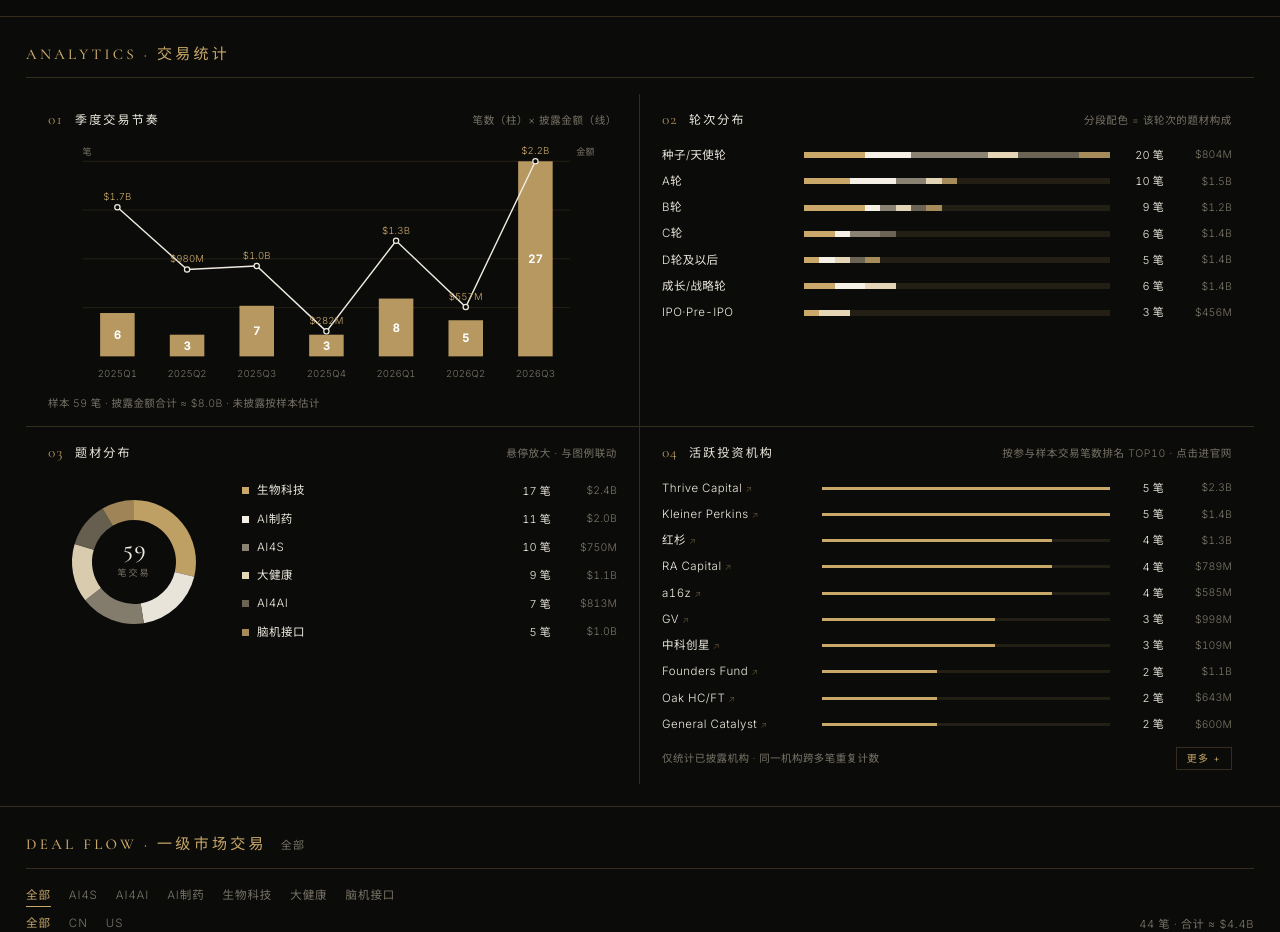
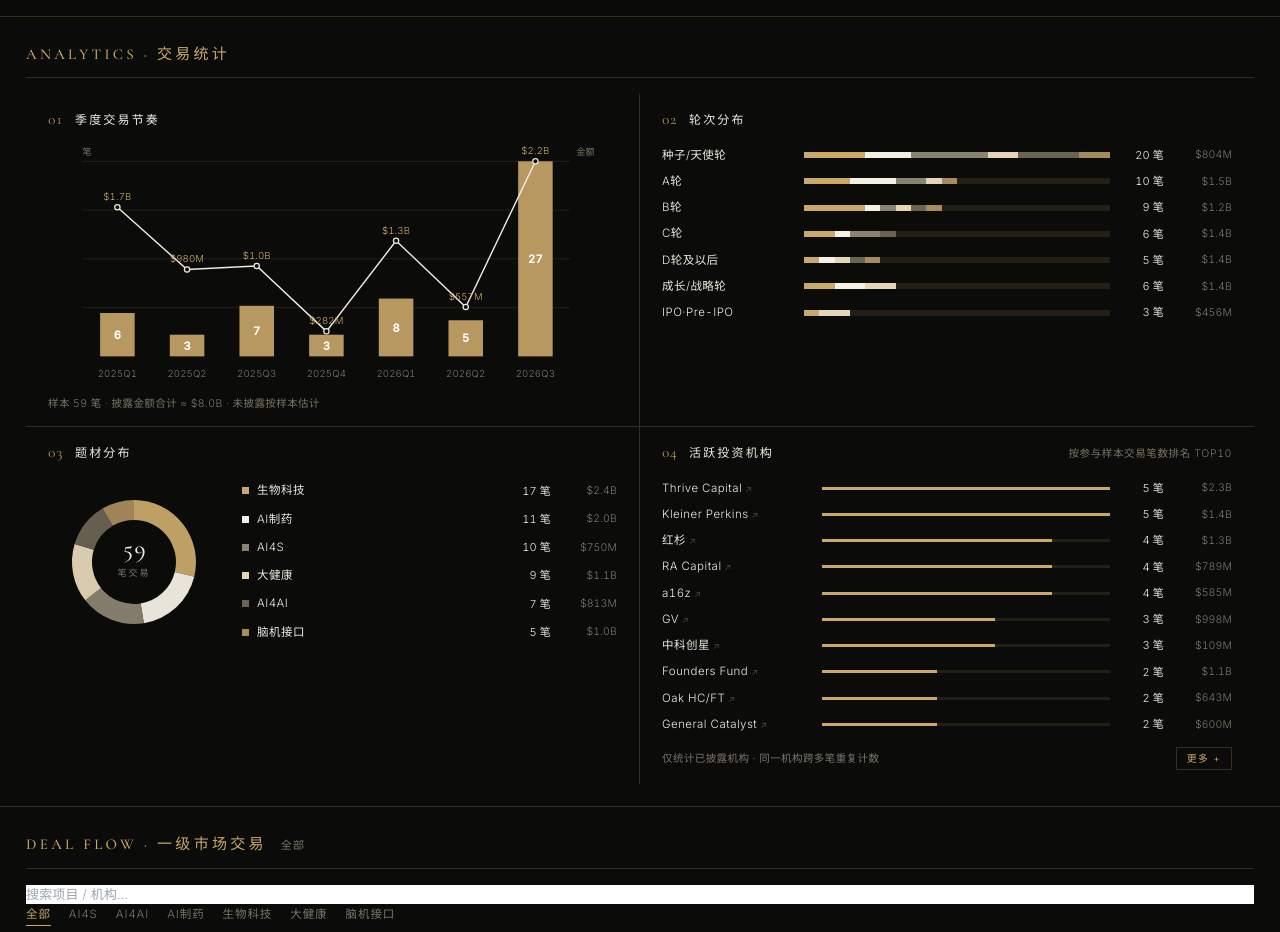
Before and after one commit to Maker0615/primary-market-billboard, a React (Vite) app: page / in a window 1280 px wide. Shown: the part 79-1011 px from the top of the page. Built offline with nearby package versions, Linux system fonts and the light colour scheme.

Commit message:
feat: search box, hist section, text trims, thin bar counts

```diff
--- a/src/components/panels.tsx
+++ b/src/components/panels.tsx
@@ -18,19 +18,19 @@ export function StatsPanel() {
   const total = totalUSDm();
   return (
     <div className="stats-grid">
-      <ChartCard no="01" title="季度交易节奏" sub="笔数（柱）× 披露金额（线）">
+      <ChartCard no="01" title="季度交易节奏">
         <QuarterlyChart data={q} />
         <div className="chart-foot">
           样本 {DEALS.length} 笔 · 披露金额合计 ≈ ${(total / 1000).toFixed(1)}B · 未披露按样本估计
         </div>
       </ChartCard>
-      <ChartCard no="02" title="轮次分布" sub="分段配色 = 该轮次的题材构成">
+      <ChartCard no="02" title="轮次分布">
         <RoundStackedBars data={roundMix} colorOf={colorOf} />
       </ChartCard>
-      <ChartCard no="03" title="题材分布" sub="悬停放大 · 与图例联动">
+      <ChartCard no="03" title="题材分布">
         <ThemeDonut data={themes} colorOf={colorOf} />
       </ChartCard>
-      <ChartCard no="04" title="活跃投资机构" sub={`按参与样本交易笔数排名${invAll ? '（全部）' : ' TOP10'} · 点击进官网`}>
+      <ChartCard no="04" title="活跃投资机构" sub={`按参与样本交易笔数排名${invAll ? '（全部）' : ' TOP10'}`}>
         <HBars data={investors} labelW={150} />
         <div className="chart-foot" style={{ display: 'flex', alignItems: 'center', justifyContent: 'space-between' }}>
           <span>仅统计已披露机构 · 同一机构跨多笔重复计数</span>
@@ -52,6 +52,7 @@ export function DealsPanel({ onSelect, selected, filter, setFilter }: {
 }) {
   const [mkt, setMkt] = useState<'全部' | 'CN' | 'US'>('全部');
   const [showAll, setShowAll] = useState(false);
+  const [query, setQuery] = useState('');
   // 默认只显示近一年（按当前日期滚动）
   const cutoff = useMemo(() => {
     const d = new Date();
@@ -63,12 +64,24 @@ export function DealsPanel({ onSelect, selected, filter, setFilter }: {
     if (filter !== '全部') r = r.filter((d) => d.theme === filter);
     if (mkt !== '全部') r = r.filter((d) => d.mkt === mkt || d.mkt.includes(mkt));
     if (!showAll) r = r.filter((d) => d.date >= cutoff);
+    const q = query.trim().toLowerCase();
+    if (q) r = r.filter((d) =>
+      d.co.toLowerCase().includes(q) || d.investors.toLowerCase().includes(q) ||
+      d.inv.some((n) => n.toLowerCase().includes(q)) || d.theme.includes(query.trim())
+    );
     return r;
-  }, [filter, mkt, showAll, cutoff]);
+  }, [filter, mkt, showAll, cutoff, query]);
   const hiddenCount = useMemo(() => DEALS.filter((d) => d.date < cutoff).length, [cutoff]);
   const totalUSDmRows = rows.reduce((s, d) => s + d.amtUSDm, 0);
   return (
     <div className="panel">
+      <input
+        className="deal-search"
+        placeholder="搜索项目 / 机构…"
+        value={query}
+        onChange={(e) => setQuery(e.target.value)}
+        spellCheck={false}
+      />
       <div className="tabs" style={{ flexWrap: 'wrap' }}>
         {THEMES.map((t) => (
           <button key={t} className={`tab ${filter === t ? 'tab-on' : ''}`} onClick={() => setFilter(t)}>{t}</button>
@@ -109,7 +122,7 @@ export function DealsPanel({ onSelect, selected, filter, setFilter }: {
         <span>* 估值为推算值（融资额÷10%股比稀释）· 点击查看机构 / 进展 / 来源链接</span>
         {hiddenCount > 0 && (
           <button className="more-btn" onClick={() => setShowAll(!showAll)}>
-            {showAll ? '缩小 −' : `更多（含 ${hiddenCount} 笔一年前）+`}
+            {showAll ? '缩小 −' : '更多 +'}
           </button>
         )}
       </div>
@@ -147,6 +160,15 @@ export function DetailPanel({ deal }: { deal: Deal | null }) {
         </div>
       </div>
       <div className="dsec">
+        <div className="dsec-label">历史融资</div>
+        {(deal.hist ?? []).map((h, i) => (
+          <div key={i} className="hist-item">
+            <span className="hist-dot" />
+            <span>{h}</span>
+          </div>
+        ))}
+      </div>
+      <div className="dsec">
         <div className="dsec-label">本轮参与机构</div>
         <div className="dsec-body">{deal.investors}</div>
       </div>
@@ -177,13 +199,12 @@ export function DetailPanel({ deal }: { deal: Deal | null }) {
 
 // ═══ 数据源说明 ══════════════════════════════════════════════════════════════
 export function DataSourcePanel() {
-  const themes = new Set(DEALS.map((d) => d.theme)).size;
   return (
     <div className="panel detail">
       <div className="dsec">
         <div className="dsec-label">数据集</div>
         <div className="dsec-body">
-          样本 <b style={{ color: GOLD }}>{DEALS.length}</b> 笔 · 覆盖 美国 / 中国 · {themes} 类题材
+          样本 <b style={{ color: GOLD }}>{DEALS.length}</b> 笔 · 覆盖 美国 / 中国
         </div>
       </div>
       <div className="dsec">
```
